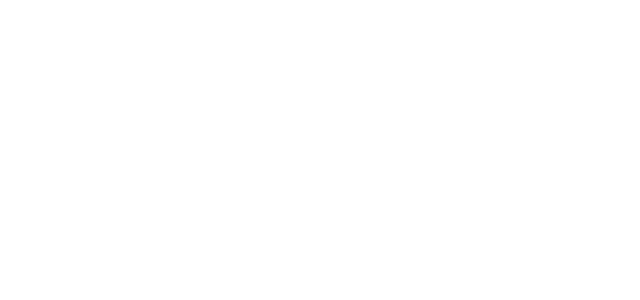
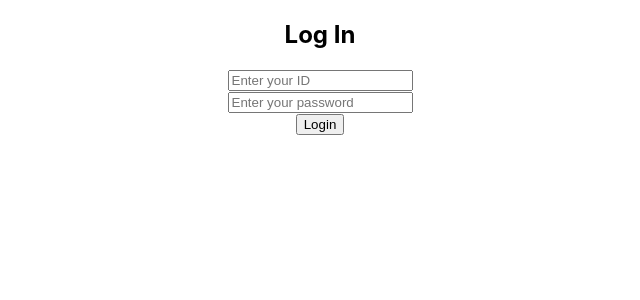
Before and after one commit to encore-full-stack-5/Spring-Boot_TeamAir_AirbnbClone_FE, a Vue app: page /login in a window 1280 px wide. Before the commit this address had no page. Shown: the top 300 px of the page, without its empty margins (320-960 px from the left). Built offline with nearby package versions, Linux system fonts and the light colour scheme.

Commit message:
login 구현

```diff
--- a/src/views/LoginView.vue
+++ b/src/views/LoginView.vue
@@ -1,13 +1,66 @@
 <template>
-    <div>
+  <div>
+    <div style="text-align: center">
+      <h2>Log In</h2>
+      <div id="loginForm">
+        <form @submit.prevent="fnLogin">
+          <div>
+            <input
+              class="w3-input"
+              name="uid"
+              placeholder="Enter your ID"
+              v-model="user_id"
+            />
+          </div>
+          <div>
+            <input
+              name="password"
+              class="w3-input"
+              placeholder="Enter your password"
+              v-model="user_pw"
+              type="password"
+            />
+          </div>
+          <div>
+            <button type="submit" class="w3-button w3-green w3-round">
+              Login
+            </button>
+          </div>
+        </form>
+      </div>
+    </div>
+  </div>
+</template>
 
-    </div>
-</template>
 <script>
 export default {
-    name: "LoginView",
+  data() {
+    return {
+      user_id: "",
+      user_pw: "",
+    };
+  },
+  methods: {
+    fnLogin() {
+      if (this.user_id === "") {
+        alert("ID를 입력하세요.");
+        return;
+      }
+
+      if (this.user_pw === "") {
+        alert("비밀번호를 입력하세요.");
+        return;
+      }
+
+      alert("로그인 되었습니다.");
+    },
+  },
+};
+</script>
+
+<style>
+#loginForm {
+  width: 500px;
+  margin: auto;
 }
-</script>
-<style>
-
 </style>
```
Also changed, not shown: src/router/index.js (+8 -3 lines).
